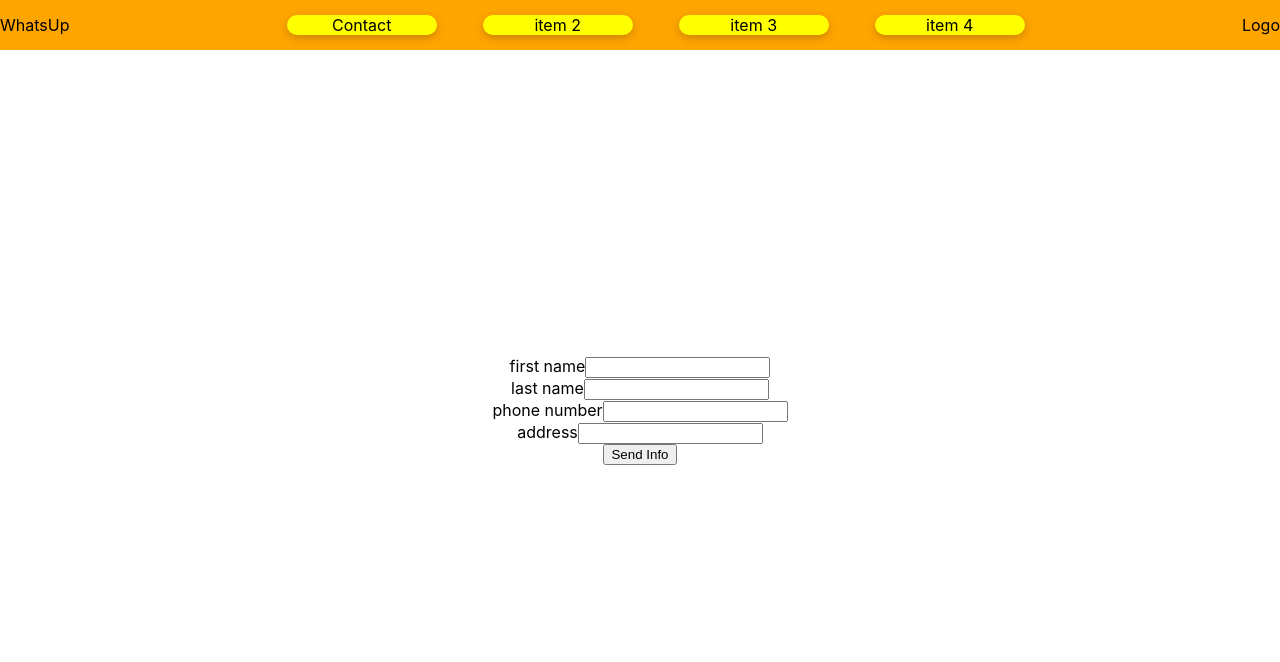
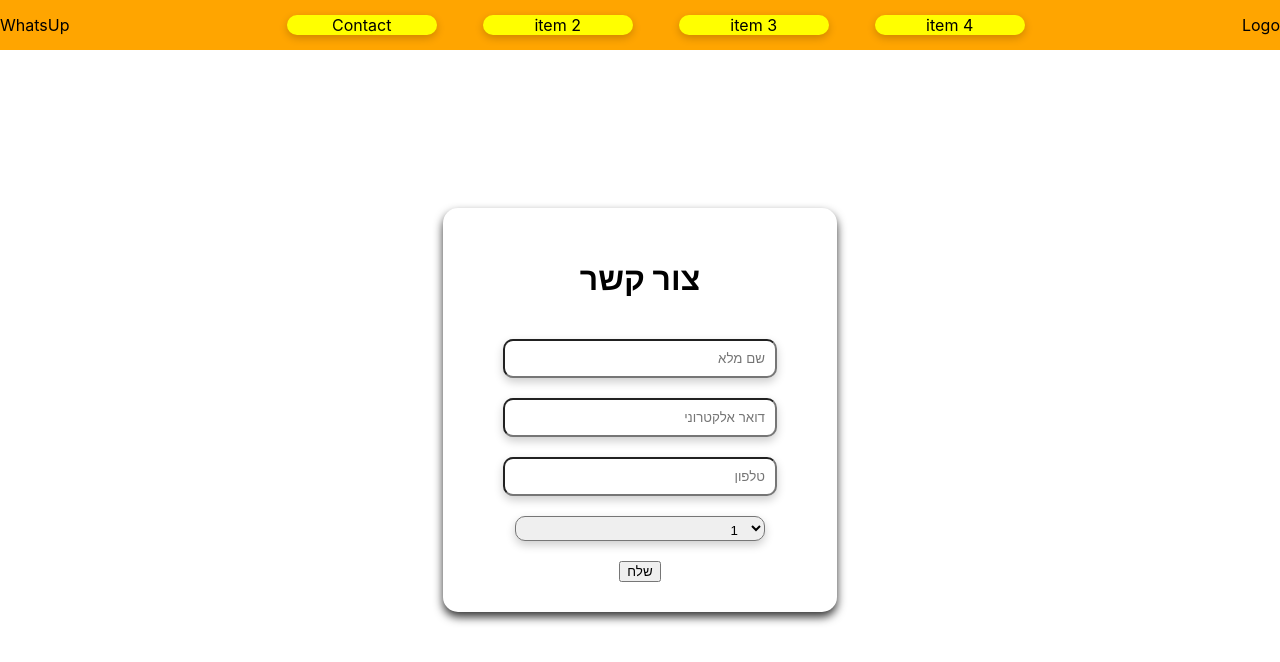
Before and after one commit to itaycs2407/Family-Consult, a React (Create React App) app: page / in a window 1280 px wide. Both pictures are taken after a click on the element "Contact". Shown: the top 662 px of the page. Built offline with nearby package versions, Linux system fonts and the light colour scheme.

Commit message:
add locale and continue on contact page

```diff
--- a/src/App.tsx
+++ b/src/App.tsx
@@ -20,6 +20,7 @@ const ContentContainer = styled.div`
   height: 90vh;
   display: flex;
   justify-content: center;
+  flex-direction: column;
   align-items: center;
 `;
 
--- /dev/null
+++ b/src/constant/constant.ts
@@ -0,0 +1 @@
+export const LANGUAGE = "he";
--- /dev/null
+++ b/src/locale/locale.ts
@@ -0,0 +1,18 @@
+type Language = "en" | "he";
+
+const translate: { [id: string]: { [id: string]: string } } = {
+  en: {
+    contact: "Contact Us",
+  },
+  he: {
+    contact: "צור קשר",
+    fullName: "שם מלא",
+    email: "דואר אלקטרוני",
+    phoneNumber: "טלפון",
+    send: "שלח",
+  },
+};
+
+export const locale = (key: string, lang: Language = "he") => {
+  return translate[lang][key];
+};
--- a/src/pages/contact.tsx
+++ b/src/pages/contact.tsx
@@ -1,30 +1,53 @@
-import React from "react";
+import React, { useState } from "react";
 import styled from "@emotion/styled/macro";
 import { keyframes } from "@emotion/react";
+import { locale } from "../locale/locale";
+import { LANGUAGE } from "../constant/constant";
 
-const Contact = () => (
-  <Container>
-    <label>
-      first name
-      <input type="text" />
-    </label>
+const Contact = () => {
+  const [fullName, setFullName] = useState("");
+  const [email, setEmail] = useState("");
+  const [phoneNumber, setPhoneNumber] = useState("");
 
-    <label>
-      last name
-      <input type="text" />
-    </label>
-    <label>
-      phone number
-      <input type="text" />
-    </label>
-    <label>
-      address
-      <input type="text" />
-    </label>
+  return (
+    <Container>
+      <Card>
+        <h1>{locale("contact")}</h1>
+        <Input
+          type="text"
+          value={fullName}
+          onChange={(event) => setFullName(event.target.value)}
+          placeholder={locale("fullName")}
+          autoFocus
+          rtl={LANGUAGE === "he"}
+        />
+        <Input
+          type="email"
+          value={email}
+          onChange={(event) => setEmail(event.target.value)}
+          placeholder={locale("email")}
+          rtl={LANGUAGE === "he"}
+        />
+        <Input
+          type="tel"
+          value={phoneNumber}
+          onChange={(event) => setPhoneNumber(event.target.value)}
+          placeholder={locale("phoneNumber")}
+          rtl={LANGUAGE === "he"}
+        />
+        <Select placeholder="ddd" rtl={LANGUAGE === "he"}>
+          <option value="1">1</option>
+          <option value="2">2</option>
+          <option value="3">3</option>
+        </Select>
 
-    <button onClick={() => alert("send was clicked")}>Send Info</button>
-  </Container>
-);
+        <button onClick={() => alert("send was clicked")}>
+          {locale("send")}
+        </button>
+      </Card>
+    </Container>
+  );
+};
 
 const Fadein = keyframes`
 from {
@@ -40,7 +63,39 @@ const Container = styled.div`
   display: flex;
   justify-content: center;
   align-items: center;
+
   flex-direction: column;
   animation: ${Fadein} 1s;
 `;
+
+const Card = styled.div`
+  padding: 30px 60px;
+  border-radius: 15px;
+  box-shadow: 0 5px 10px rgba(0, 0, 0, 0.8);
+  background-color: white;
+  display: flex;
+  justify-content: center;
+  gap: 20px;
+  flex-direction: column;
+  align-items: center;
+`;
+
+const Input = styled.input<{ rtl: boolean }>`
+  padding: 5px 10px;
+  height: 25px;
+  width: 250px;
+  border-radius: 10px;
+  text-align: ${({ rtl }) => (rtl ? "right" : "left")};
+  box-shadow: 0 4px 10px rgba(0, 0, 0, 0.2);
+  outline: none;
+`;
+
+const Select = styled.select<{ rtl: boolean }>`
+  padding: 5px 10px;
+  height: 25px;
+  width: 250px;
+  border-radius: 10px;
+  text-align: ${({ rtl }) => (rtl ? "right" : "left")};
+  box-shadow: 0 4px 10px rgba(0, 0, 0, 0.2);
+`;
 export default Contact;
```
Also changed, not shown: src/components/card.tsx (added, +14 -0 lines).
